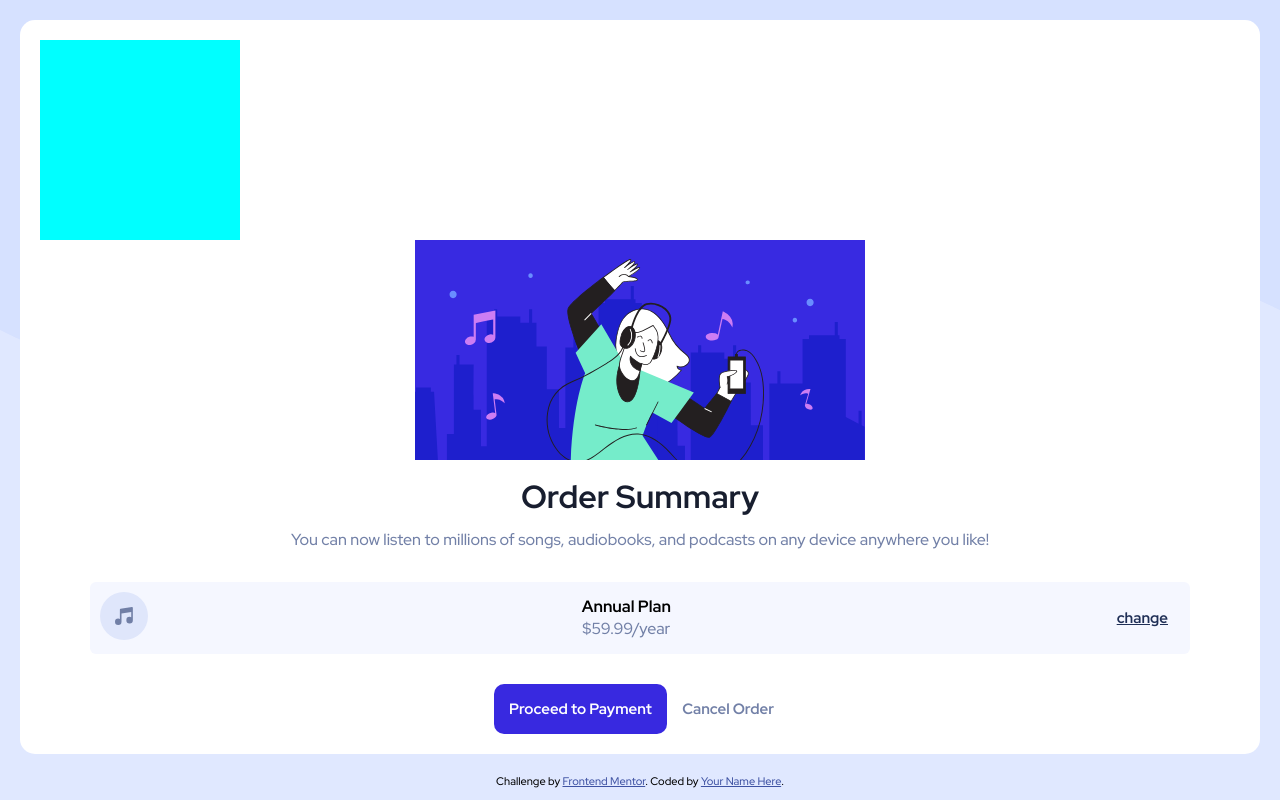
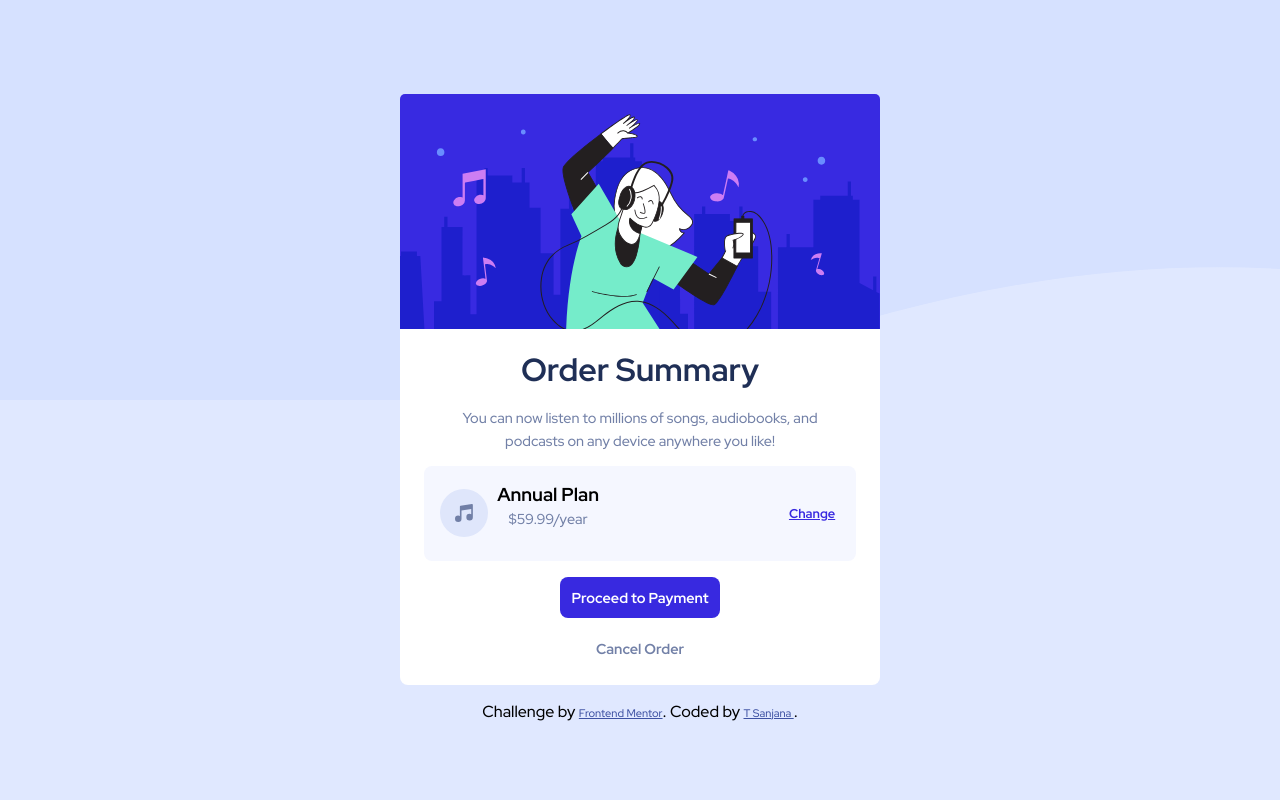
Before and after one commit to sanjanat25/order-summary, a plain HTML site: page index.html in a window 1280 px wide. Drawn offline with Linux system fonts and the light colour scheme.

Commit message:
last commit

```diff
--- a/index.html
+++ b/index.html
@@ -11,50 +11,48 @@
       sizes="32x32"
       href="./images/favicon-32x32.png"
     />
-    <link rel="stylesheet " href="style.css" />
+    <link rel="stylesheet" href="style.css" />
+
     <title>Frontend Mentor | Order summary card</title>
+
+    <!-- Feel free to remove these styles or customise in your own stylesheet 👍 -->
+    <style></style>
   </head>
   <body>
-    <div class="bg__image"></div>
-
+    <div class="background_img"></div>
     <div class="container">
-      <div>
-        <div style="width: 200px; height: 200px; background-color: aqua"></div>
-      </div>
-      <!-- <img src="./images/icon-music.svg/>" -->
-      <img src="./images/illustration-hero.svg" />
+      <img
+        style="width: 100%; border-radius: 5px 5px 0 0"
+        src="./images/illustration-hero.svg"
+        alt="hero"
+      />
       <h1>Order Summary</h1>
 
-      <p>
+      <p class="para">
         You can now listen to millions of songs, audiobooks, and podcasts on any
         device anywhere you like!
       </p>
-      <div class="price">
-        <section>
-          <img class="myimg" src="./images/icon-music.svg" alt="" />
+
+      <div>
+        <section class="price">
+          <img src="./images/icon-music.svg" alt="" />
+          <div class="plan">
+            <h3>Annual Plan</h3>
+            <p>$59.99/year</p>
+          </div>
+          <button class="btn-change">Change</button>
         </section>
-        <section>
-          <!-- <img class="myimg" src="./images/icon-music.svg" alt="" /> -->
-          <h3>Annual Plan</h3>
-          <p>$59.99/year</p>
-        </section>
-
-        <button type="button" class="btn btn-change">change</button>
-        <!-- <img src="./images/icon-music.svg"/>
-    <h3> Annual Plan </h3>
-  <p>   $59.99/year </p>
-  <button type="button" class="btn btn-change">change</button> -->
-        <!-- <button class="btn btn1"> change</button> -->
       </div>
 
       <div class="buttons">
-        <!-- <button type="button" class="btn btn-primary">Proceed to Payment </button>
-  <button type="button" class="btn btn-secondary">Cancel Order </button> -->
-        <!-- <img src="./images/icon-music.svg"/> -->
-        <button type="button" class="btn btn-primary">
-          Proceed to Payment
-        </button>
-        <button type="button" class="btn btn-secondary">Cancel Order</button>
+        <section>
+          <button class="btn-first">Proceed to Payment</button>
+        </section>
+        <!-- <button class="btn-first">Proceed to Payment</button> -->
+        <!-- <button class="btn-second">Cancel Order</button> -->
+        <section>
+          <button class="btn-second">Cancel Order</button>
+        </section>
       </div>
     </div>
 
@@ -62,7 +60,7 @@
       Challenge by
       <a href="https://www.frontendmentor.io?ref=challenge" target="_blank"
         >Frontend Mentor</a
-      >. Coded by <a href="#">Your Name Here</a>.
+      >. Coded by <a href="#"> T Sanjana </a>.
     </div>
   </body>
 </html>
--- a/style.css
+++ b/style.css
@@ -1,6 +1,7 @@
 @import url("https://fonts.googleapis.com/css2?family=Red+Hat+Display:wght@500;700;900&display=swap");
+
 :root {
-  --pale-blue: hsl(225, 100%, 94%);
+  --Pale-blue: hsl(225, 100%, 94%);
   --Bright-blue: hsl(245, 75%, 52%);
   --Very-pale-blue: hsl(225, 100%, 98%);
   --Desaturated-blue: hsl(224, 23%, 55%);
@@ -10,28 +11,43 @@
 * {
   margin: 0;
   padding: 0;
+  box-sizing: border-box;
 }
+
 img {
   max-width: 100%;
 }
+
 body {
   font-family: "Red Hat Display", sans-serif;
-  background-color: var(--pale-blue);
+  background-color: var(--Pale-blue);
   text-align: center;
-}
-p {
-  font-size: 16px;
-  line-height: 1.5;
-  color: var(--Desaturated-blue);
-}
-button {
-  font-family: "Red Hat Display", sans-serif;
+  display: flex;
+  flex-direction: column;
+  align-items: center;
+  justify-content: center;
+  min-height: 100vh;
 }
 
-.bg__image {
-  background: url("./images/pattern-background-mobile.svg") no-repeat
-    center/cover;
-  height: 400px;
+.container h1 {
+  color: var(--Dark-blue);
+  margin: 0.9rem 0;
+}
+
+.container p.para {
+  padding: 0 2rem;
+}
+
+p {
+  font-size: 0.9rem;
+  line-height: 1.6;
+  color: var(--Desaturated-blue);
+  margin-bottom: 0.9rem;
+}
+
+.background_img {
+  background: url(./images/pattern-background-mobile.svg) no-repeat center/cover;
+  height: 25rem;
   position: absolute;
   top: 0;
   left: 0;
@@ -39,73 +55,124 @@ button {
   bottom: 0;
   z-index: -1;
 }
-.btn {
+
+.container {
+  background-color: white;
+  margin: 1rem;
+  padding-bottom: 1rem;
+  border-radius: 0.5rem;
+  width: 30rem;
+  /* padding-left: 0.1rem;
+  padding-right: 0.1rem; */
+}
+
+.container img.hero {
+  width: 100%;
+  border-radius: 1rem;
+  padding: 100%;
+  padding-left: 0;
+  padding-right: 0;
+}
+
+/* .hero {
+  width: 100%ss;
+} */
+
+.container .price {
+  margin: auto;
+  background-color: var(--Very-pale-blue);
+  width: 90%;
+  padding: 1rem;
+  /* margin-left: 1.5rem;
+  margin-right: 1rem; */
+  border-radius: 0.5rem;
+  margin-bottom: 1rem;
+  display: flex;
+  align-items: center;
+  justify-content: space-between;
+}
+
+.container .price section {
+  display: flex;
+  align-items: center;
+  justify-content: center;
+  font-size: 0.9rem;
+}
+
+.container .price section img {
+  margin-right: 1.5rem;
+}
+
+.container .plan {
+  margin-right: 11rem;
+}
+
+.container .buttons {
+  display: flex;
+  flex-direction: column;
+  align-items: center;
+  /* justify-content: center; */
+}
+
+.btn-change {
   border: none;
-  border-radius: 10px;
-  padding: 5px 12px;
+  padding: 0.3rem;
+  border-radius: 0.5rem;
+  background-color: transparent;
+  color: var(--Bright-blue);
+  text-decoration: underline;
   font-weight: bold;
-  font-size: 15px;
+  font-size: 0.8rem;
+  font-family: "Red Hat Display", sans-serif;
   cursor: pointer;
 }
 
-.btn-change {
-  background-color: transparent;
-  color: var(--Dark-blue);
-  text-decoration: underline;
+.btn-first {
+  border: none;
+  padding: 0.3rem;
+  border-radius: 0.5rem;
+  font-weight: bold;
+  font-size: 0.9rem;
+  font-family: "Red Hat Display", sans-serif;
+  background-color: var(--Bright-blue);
+  color: white;
+  padding: 0.7rem;
+  cursor: pointer;
+  margin-bottom: 0.6rem;
 }
-.btn-primary {
-  background-color: var(--Bright-blue);
-  color: #fff;
-  padding: 15px;
-}
-.btn-primary:hover {
-  /* .btn-change:hover { */
+
+.btn-first:hover {
+  /* color: blueviolet; */
   opacity: 0.9;
 }
-.btn-secondary {
+
+.btn-second {
+  border: none;
+  padding: 0.3rem;
+  border-radius: 0.5rem;
+  font-weight: bold;
+  font-size: 0.9rem;
+  font-family: "Red Hat Display", sans-serif;
+  color: var(--Desaturated-blue);
+  padding: 0.7rem;
+  /* background: none; */
   background-color: transparent;
-  color: var(--Desaturated-blue);
-}
-.btn-secondary:hover {
-  color: hsl(223, 47%, 23%);
-}
-.container {
-  background-color: #fff;
-  margin: 20px;
-  padding-bottom: 20px ;
-  padding: 20px;
-  border-radius: 15px;
-}
-h1 {
-  color: hsl(224, 33%, 14%);
-  margin: 10px 0;
+  cursor: pointer;
 }
 
-.price {
-  margin: 30px auto;
-  background-color: var(--Very-pale-blue);
-  padding: 10px;
-  width: 90%;
-  border-radius: 6px;
-
-  align-items: center;
-  display: flex;
-
-  justify-content: space-between;
-  font-size: 14px;
-}
-.price.section.myimg {
-  margin-right: 10px;
+.btn-second:hover {
+  color: var(--Dark-blue);
 }
 
-/*  */
-.attribution {
+.attribution a {
   font-size: 11px;
   text-align: center;
 }
+
 .attribution a {
   color: hsl(228, 45%, 44%);
 }
+
 @media (min-width: 768px) {
   .bg__image {
     background: url("./images/pattern-background-desktop.svg") no-repeat
@@ -115,4 +182,3 @@ h1 {
 }
 /* .myimg {
   margin-right: 100px; */
-}
```
Also changed, not shown: indx1.html (deleted, +0 -1 lines).
